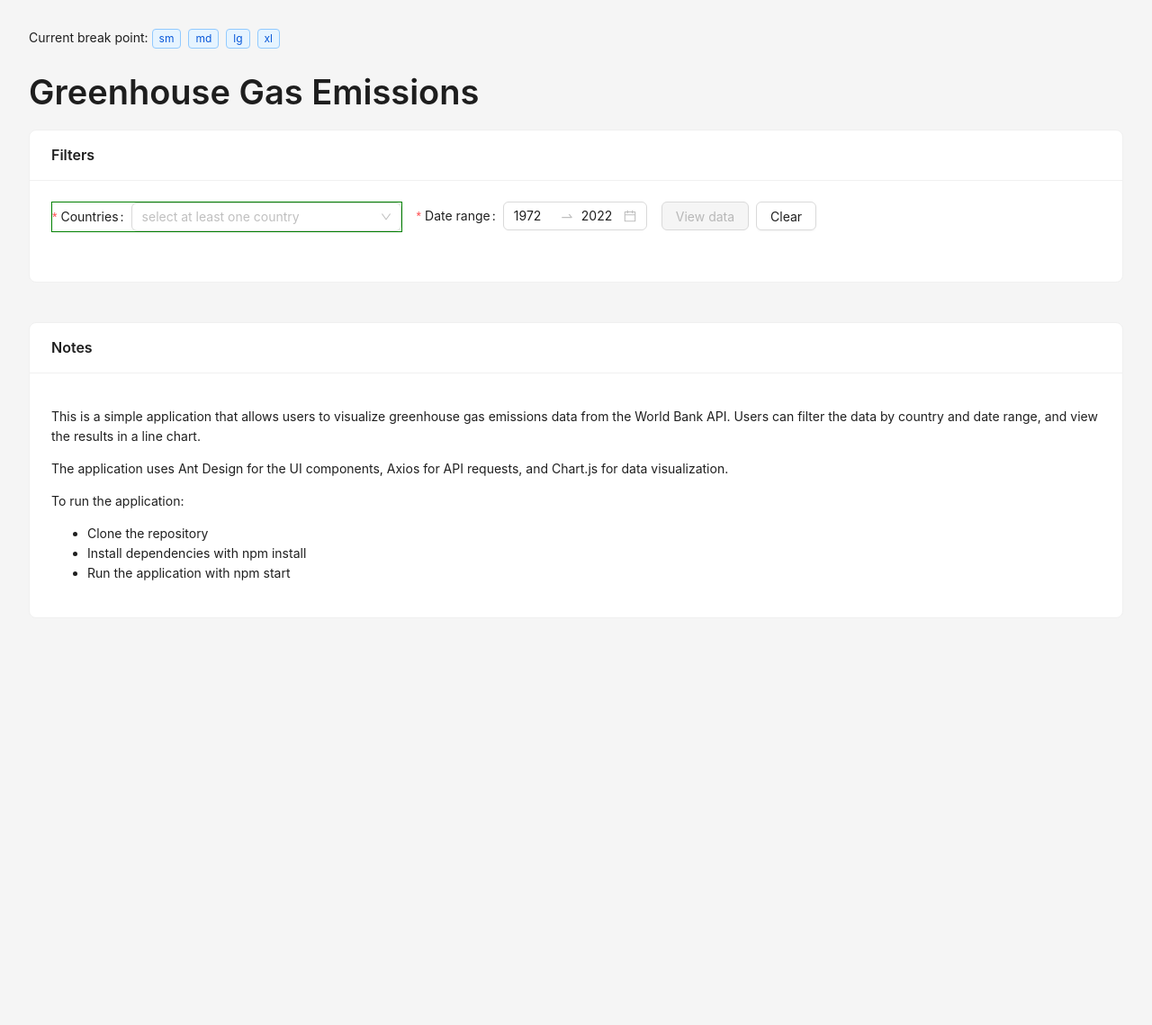
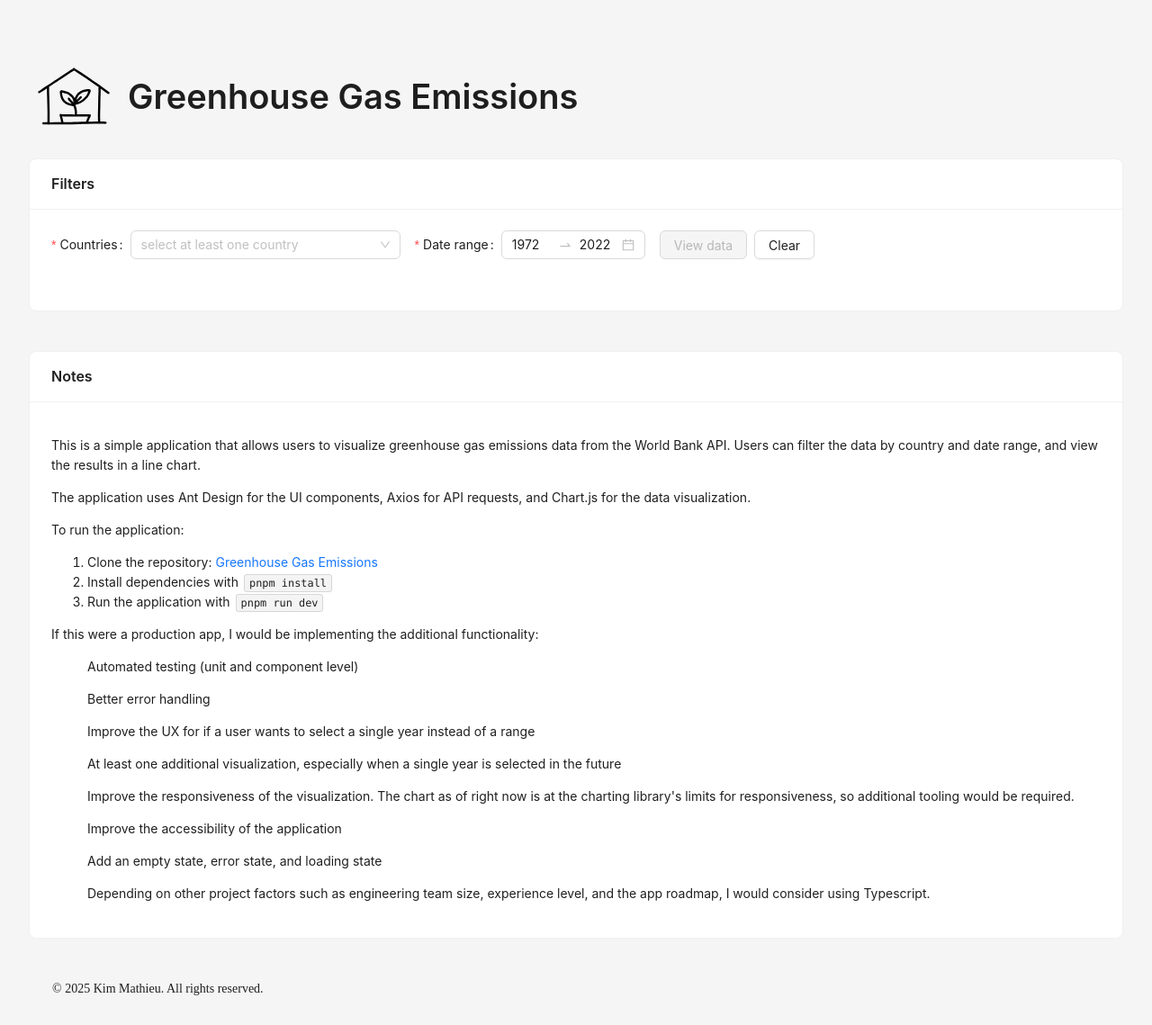
Before and after one commit to lockettks/greenhouse_gas_emissions, a React (Vite) app: page / in a window 1280 px wide. Shown: the whole page at 90% size. Before the commit the page ends 800 px from the top, so only its background shows below. Built offline with nearby package versions, Linux system fonts and the light colour scheme.

Commit message:
Cleanup and add additional Notes

```diff
--- a/src/App.jsx
+++ b/src/App.jsx
@@ -1,45 +1,35 @@
-import { ConfigProvider, Grid, Layout, Tag, theme, Typography } from 'antd'
+import { ConfigProvider, Layout, Typography } from 'antd'
 import { FiltersAndVisualizations } from './FiltersAndVisualizations.jsx'
 import { Notes } from './Notes.jsx'
+import greenhouseSvg from './assets/greenhouse.svg'
 
 const { Title } = Typography
-const { Content } = Layout
-const { useBreakpoint } = Grid
+const { Content, Footer } = Layout
 
 function App() {
-  const {
-    token: { colorBgContainer },
-  } = theme.useToken()
-  const screens = useBreakpoint()
-  const isMobile = !screens.xl && !screens.lg && !screens.md
-
   return (
     <ConfigProvider theme={{ token: { colorPrimary: '#00b96b' } }}>
       <Layout>
         <Content
           style={{
-            // background: colorBgContainer,
             background: '#f5f5f5',
             minHeight: 280,
             padding: 24,
-            // maxWidth: '850px',
           }}
         >
-          <>
-            Current break point:{' '}
-            {Object.entries(screens)
-              .filter((screen) => !!screen[1])
-              .map((screen) => (
-                <Tag color="blue" key={screen[0]}>
-                  {screen[0]}
-                </Tag>
-              ))}
-          </>
-          <Title>Greenhouse Gas Emissions</Title>
+          <Title
+            style={{ display: 'flex', alignItems: 'center', justifyContent: 'start', gap: '10px', flexWrap: 'wrap' }}
+          >
+            <img src={greenhouseSvg} style={{ width: '100px' }} alt="Greenhouse icon" />
+            Greenhouse Gas Emissions
+          </Title>
           <FiltersAndVisualizations />
           <Notes />
         </Content>
       </Layout>
+      <Footer>
+        <div>© {new Date().getFullYear()} Kim Mathieu. All rights reserved.</div>
+      </Footer>
     </ConfigProvider>
   )
 }
--- a/src/FilterCountries.jsx
+++ b/src/FilterCountries.jsx
@@ -1,8 +1,6 @@
 import { Form, Grid, Select, Space } from 'antd'
 import { useMemo } from 'react'
 import { countriesConfig } from './countriesConfig.js'
-import Column from 'antd/es/table/Column.js'
-
 const { useBreakpoint } = Grid
 
 const SELECT_ALL_OPTION = { label: 'Select All', value: 'selectAll' }
@@ -30,15 +28,10 @@ export const FilterCountries = () => {
       label="Countries"
       name={formItemName}
       rules={[{ required: true, message: 'Please select at least one country' }]}
-      style={{ border: '1px solid green' }}
-      // style={{ flexGrow: 1 }}
     >
       <Select
         mode="multiple"
         style={screens.xs ? { minWidth: '150px' } : { width: '300px' }}
-        // style={{ width: screens.xs ? '100%' : '300px' }}
-        // style={{ width: '300px' }}
-        // style={{ width: '100%' }}
         placeholder="select at least one country"
         onChange={handleChange}
         allowClear
--- a/src/FilterDates.jsx
+++ b/src/FilterDates.jsx
@@ -12,7 +12,6 @@ export const FilterDates = () => {
       name={formItemName}
       rules={[{ required: true, message: 'Please select a date range' }]}
       initialValue={[dayjs('1972'), dayjs('2022')]}
-      // style={{ display: 'flex', flexGrow: 0, flexWrap: 'wrap', border: '1px solid red' }}
     >
       <RangePicker picker="year" minDate={dayjs('1960')} maxDate={dayjs('2023')} style={{ maxWidth: '160px' }} />
     </Form.Item>
--- a/src/Notes.jsx
+++ b/src/Notes.jsx
@@ -1,4 +1,7 @@
 import { Card } from 'antd'
+import { Typography } from 'antd'
+
+const { Text, Link } = Typography
 
 export const Notes = () => {
   return (
@@ -8,15 +11,41 @@ export const Notes = () => {
         API. Users can filter the data by country and date range, and view the results in a line chart.
       </p>
       <p>
-        The application uses Ant Design for the UI components, Axios for API requests, and Chart.js for data
+        The application uses Ant Design for the UI components, Axios for API requests, and Chart.js for the data
         visualization.
       </p>
       <p>To run the application:</p>
-      <ul>
-        <li>Clone the repository</li>
-        <li>Install dependencies with npm install</li>
-        <li>Run the application with npm start</li>
-      </ul>
+      <ol>
+        <li>
+          Clone the repository:{' '}
+          <Link href="https://github.com/lockettks/greenhouse_gas_emissions" target="_blank">
+            Greenhouse Gas Emissions
+          </Link>
+        </li>
+        <li>
+          Install dependencies with <Text code>pnpm install</Text>
+        </li>
+        <li>
+          Run the application with <Text code>pnpm run dev</Text>
+        </li>
+      </ol>
+      <p>
+        If this were a production app, I would be implementing the additional functionality:
+        <ul>Automated testing (unit and component level)</ul>
+        <ul>Better error handling</ul>
+        <ul>Improve the UX for if a user wants to select a single year instead of a range</ul>
+        <ul>At least one additional visualization, especially when a single year is selected in the future</ul>
+        <ul>
+          Improve the responsiveness of the visualization. The chart as of right now is at the charting library's limits
+          for responsiveness, so additional tooling would be required.
+        </ul>
+        <ul>Improve the accessibility of the application</ul>
+        <ul>Add an empty state, error state, and loading state</ul>
+        <ul>
+          Depending on other project factors such as engineering team size, experience level, and the app roadmap, I
+          would consider using Typescript.
+        </ul>
+      </p>
     </Card>
   )
 }
--- a/src/Visualization.jsx
+++ b/src/Visualization.jsx
@@ -1,4 +1,4 @@
-import { Card } from 'antd'
+import { Card, Typography } from 'antd'
 import {
   CategoryScale,
   Chart as ChartJS,
@@ -15,6 +15,8 @@ import {
 import { Line } from 'react-chartjs-2'
 import 'chartjs-adapter-date-fns'
 
+const { Link } = Typography
+
 ChartJS.register(
   CategoryScale,
   LinearScale,
@@ -30,7 +32,6 @@ ChartJS.register(
 
 export const options = {
   responsive: true,
-  maintainAspectRatio: false,
   adapters: {
     type: 'time',
   },
@@ -87,9 +88,6 @@ export const options = {
   },
 }
 
-// TODO: Add this reference to the visualization
-// https://data.worldbank.org/indicator/EN.GHG.ALL.MT.CE.AR5
-
 // TODO: Add a diffusion-based cartogram visualization
 export const Visualization = ({ datasets }) => {
   const data = {
@@ -100,6 +98,9 @@ export const Visualization = ({ datasets }) => {
   return (
     <Card title="Visualization" style={{ width: '100%', height: '100%' }}>
       <Line options={options} data={data} style={{ width: '100%', height: '100%' }} />
+      <Link href={'https://data.worldbank.org/indicator/EN.GHG.ALL.MT.CE.AR5?locations=US&view=chart'} target="_blank">
+        <p>Source: World Bank</p>
+      </Link>
     </Card>
   )
 }
```
